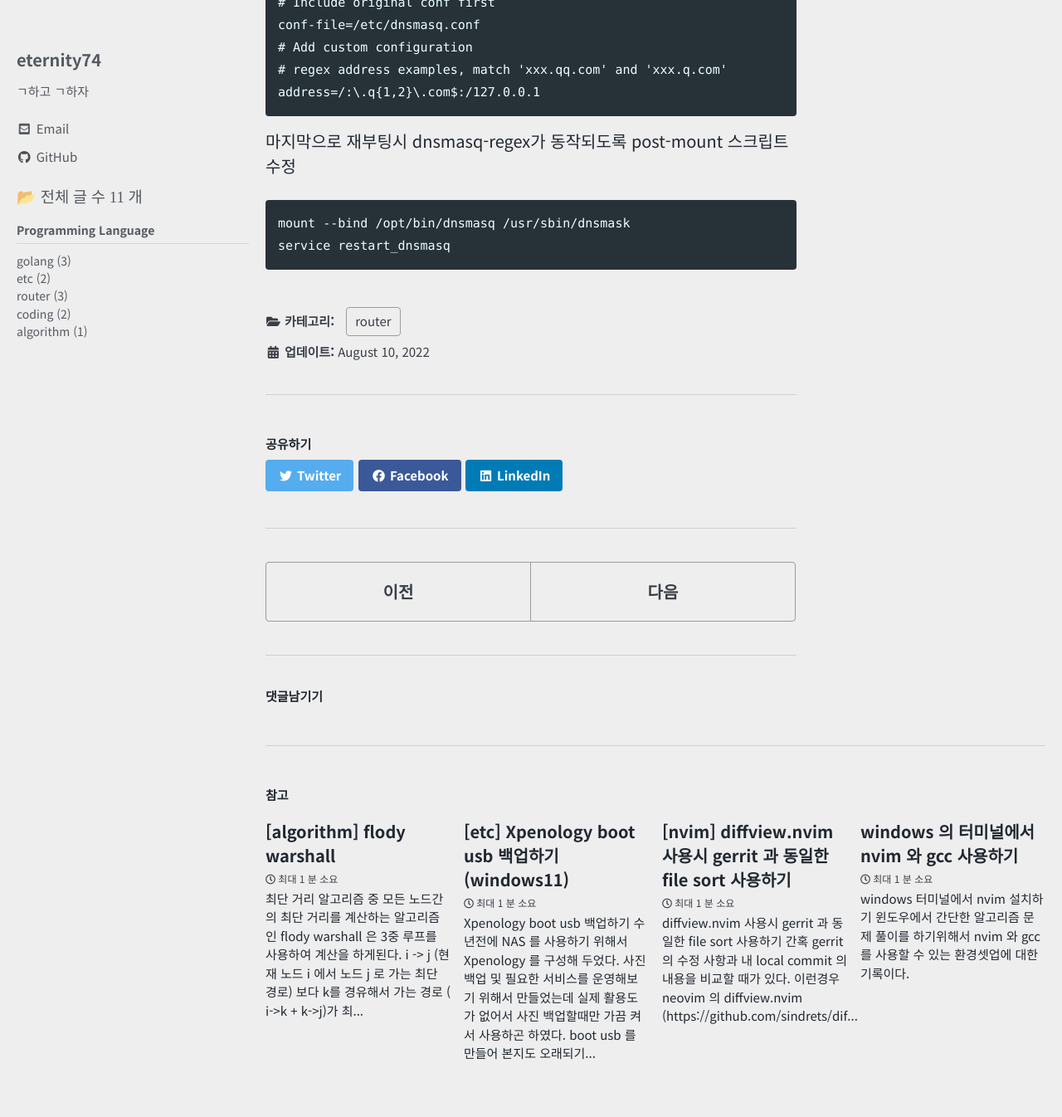
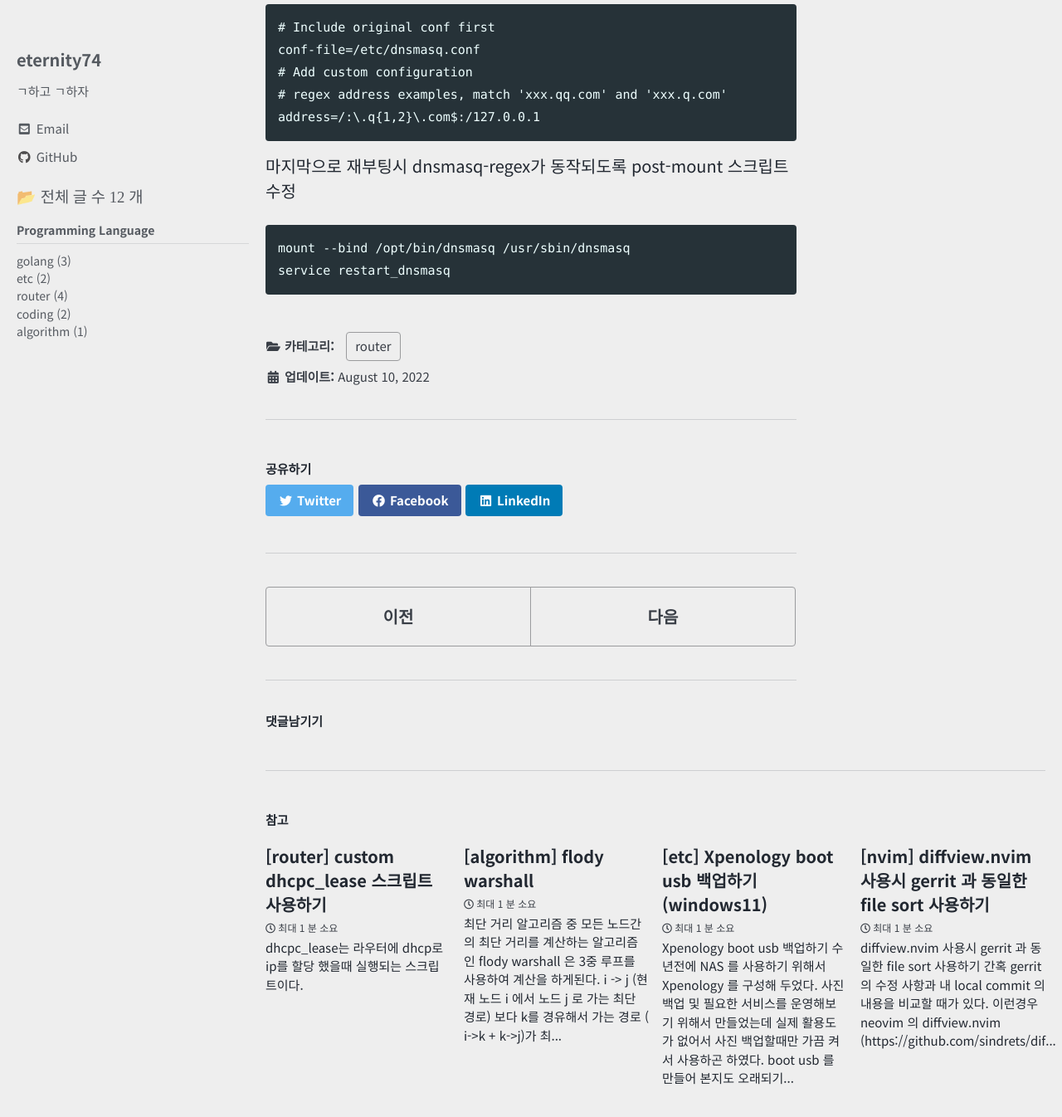
Before and after one commit to eternity74/eternity74.github.io, a Jekyll site: the page built from _posts/2022-08-10-install-dnsmasq-regex.md, in a window 1280 px wide and 1400 px high, scrolled down 3689 px. Shown: the top 1346 px of the window at 83% size. Built offline with Jekyll 4.4.1, drawn with Linux system fonts in a browser that asks for light colours; cached includes are drawn as plain includes; comment, search, counter and statistics services are not loaded; part of the change alters nothing that is shown; some of the changed text lies outside the part shown.

Commit message:
custom dnsmasq

````diff
--- a/_posts/2022-08-10-install-dnsmasq-regex.md
+++ b/_posts/2022-08-10-install-dnsmasq-regex.md
@@ -15,7 +15,7 @@ git clone 및 pcre link에 필요한 패키지 설치
 
     # opkg install libpcre git-http
 
-dnsmasq-regex 소스 받아 오기
+dnsmasq-regex 소스 받아 오기 ( f02eea18957bebb35f62417d1b37bb89f25e0f59 )
 
     # cd /opt/root
     # git clone --depth=1 https://github.com/lixingcong/dnsmasq-regex
@@ -121,5 +121,5 @@ regex(+ipset) 옵션이 추가된 것을 알 수 있다.
 
 마지막으로 재부팅시 dnsmasq-regex가 동작되도록 post-mount 스크립트 수정
 
-    mount --bind /opt/bin/dnsmasq /usr/sbin/dnsmask
+    mount --bind /opt/bin/dnsmasq /usr/sbin/dnsmasq
     service restart_dnsmasq
--- /dev/null
+++ b/_posts/2025-09-13-custom-dhcpc_lease.md
@@ -0,0 +1,51 @@
+---
+published: true
+categories: router
+title: '[router] custom dhcpc_lease 스크립트 사용하기'
+---
+
+dhcpc_lease는 라우터에 dhcp로 ip를 할당 했을때 실행되는 스크립트이다.
+
+asus router 에는 /sbin/dhcpc_lease 가 /sbin/rc 로 symlink 되어있다.
+```
+lrwxrwxrwx    1 root root             2 Apr 17 05:15 /sbin/dhcpc_lease -> rc
+```
+
+이전  custom dnsmasq 를 사용하도록 작업 해 두었다면 아래와 같이 설정한다.
+[dnsmasq에서 regex사용하기 참조](post-smb-conf-in-stock-asus-router)
+ - /opt/etc/dnsmasq.conf 에 /etc/dnsmasq.conf 내용을
+ - dhcp-script=/sbin/dhcpc_lease 부분을 찾아서 comment 처리
+```
+#dhcp-script=/sbin/dhcpc_lease   # removed
+```
+ - 뒷 부분에 아래와 같이 추가
+```
+# Add custom configuration
+dhcp-script=/opt/sbin/dhcpc_lease
+```
+ - /opt/sbin/dhcpc_lease 스크립트 생성
+```
+#!/bin/sh
+# /sbin/dhcpc_lease
+
+# Example:
+# add f4:be:ec:ef:0b:3a 192.168.50.214 iPhone-13-Pro
+event=$1
+mac=$2
+ip=$3
+hostname=$4
+logger "DHCP Lease Event: $event"
+case "$event" in
+    "add")
+      logger "DHCP Lease Event: ${event} ${mac} ${ip} ${hostname}"
+    ;;
+esac
+
+exec /sbin/dhcpc_lease "$@"
+```
+ - dnsmasq 재시작
+```
+service restart_dnsmasq
+```
+
+이제 /opt/sbin/dhcpc_lease 스크립트에서 ip가 새로 할당 되었을때 해당 device 에 대한 설정을 해줄 수 있다.
````
